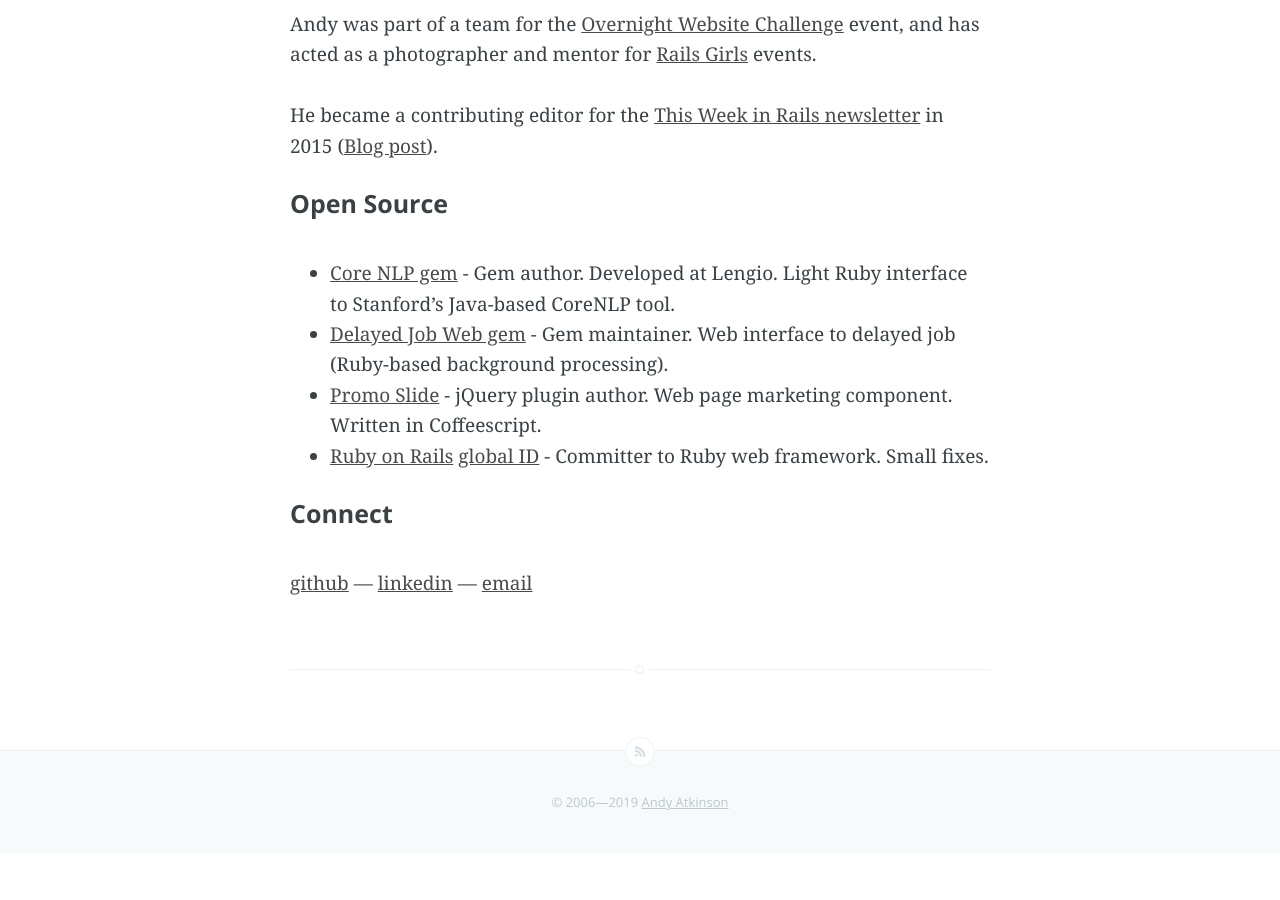
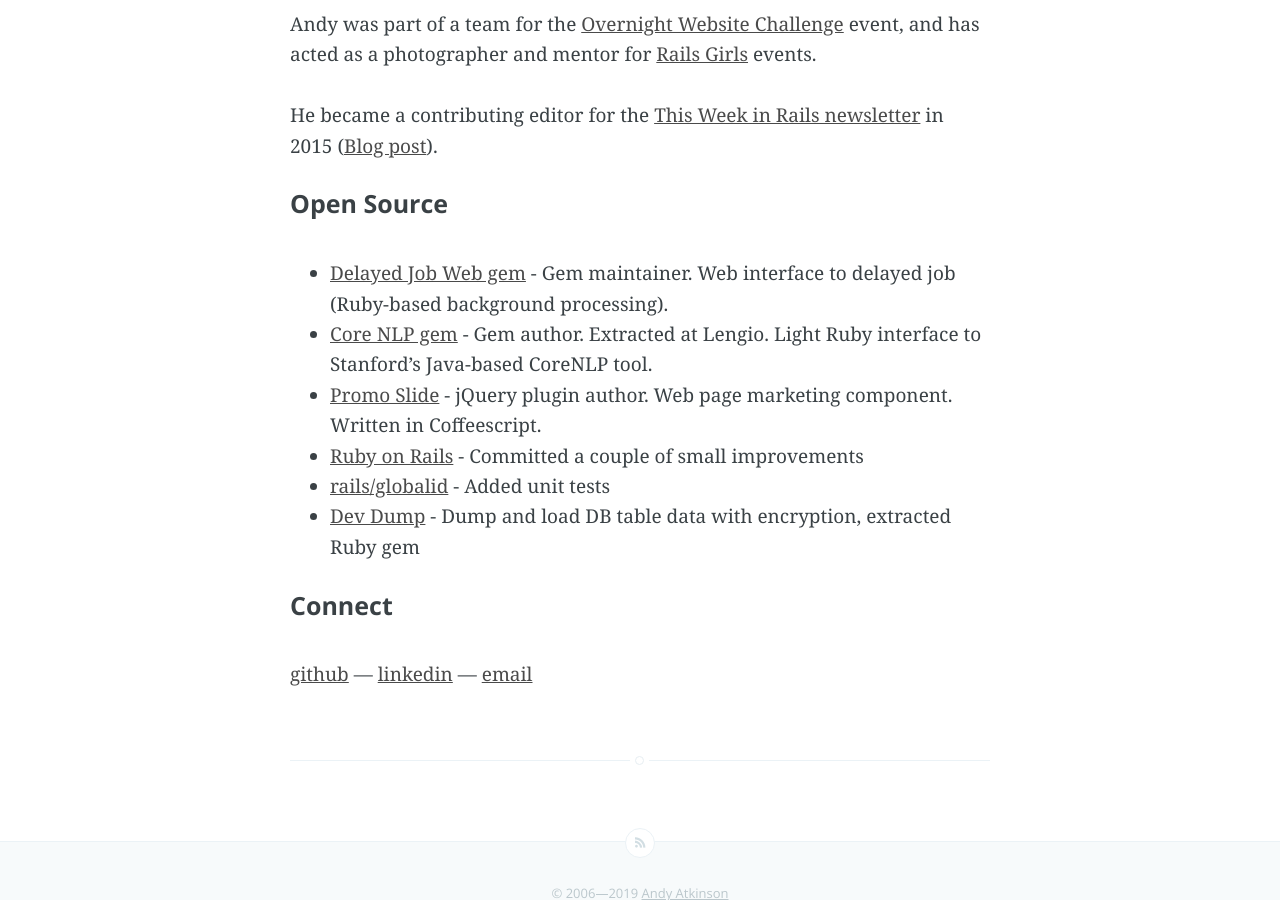
Before and after one commit to andyatkinson/blog, a Jekyll site: the page built from about/index.md, in a window 1280 px wide and 900 px high, scrolled down 1280 px. Built offline with Jekyll 4.4.1, drawn with Linux system fonts in a browser that asks for light colours; Markdown is read by kramdown in place of the engine named in the settings; before the commit the page ends 2133 px from its top, so only the background shows below that.

Commit message:
About page fixes

```diff
--- a/about/index.md
+++ b/about/index.md
@@ -34,10 +34,12 @@
 
 ##### Open Source
 
- * [Core NLP gem](https://github.com/lengio/corenlp) - Gem author. Developed at Lengio. Light Ruby interface to Stanford's Java-based CoreNLP tool.
  * [Delayed Job Web gem](https://github.com/ejschmitt/delayed_job_web) - Gem maintainer. Web interface to delayed job (Ruby-based background processing).
+ * [Core NLP gem](https://github.com/lengio/corenlp) - Gem author. Extracted at Lengio. Light Ruby interface to Stanford's Java-based CoreNLP tool.
  * [Promo Slide](https://github.com/andyatkinson/promoSlide) - jQuery plugin author. Web page marketing component. Written in Coffeescript.
- * [Ruby on Rails](http://contributors.rubyonrails.org/contributors/andy-atkinson/commits) [global ID](https://github.com/rails/activemodel-globalid/commits?author=andyatkinson) - Committer to Ruby web framework. Small fixes.
+ * [Ruby on Rails](http://contributors.rubyonrails.org/contributors/andy-atkinson/commits) - Committed a couple of small improvements
+ * [rails/globalid](https://github.com/rails/globalid) - Added unit tests
+ * [Dev Dump](https://github.com/andyatkinson/DevDump) - Dump and load DB table data with encryption, extracted Ruby gem
 
 ##### Connect
 
```
